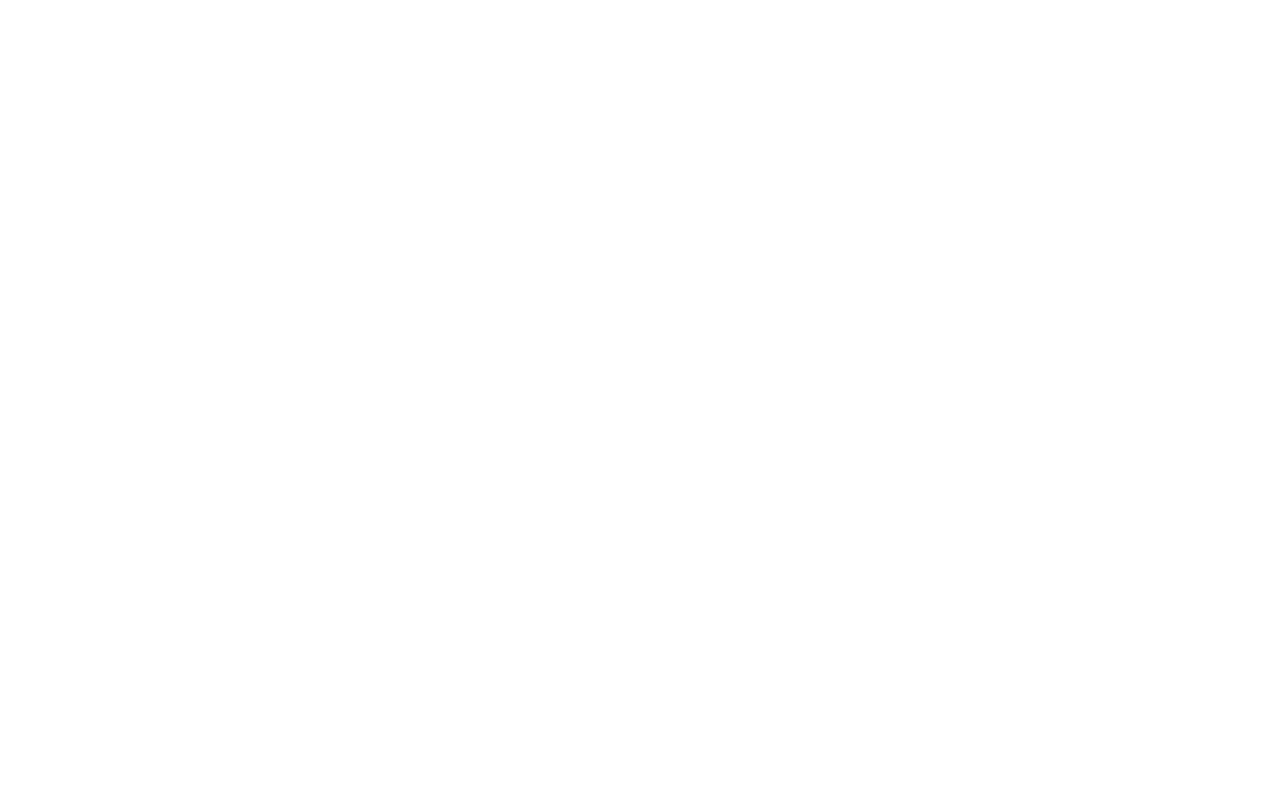
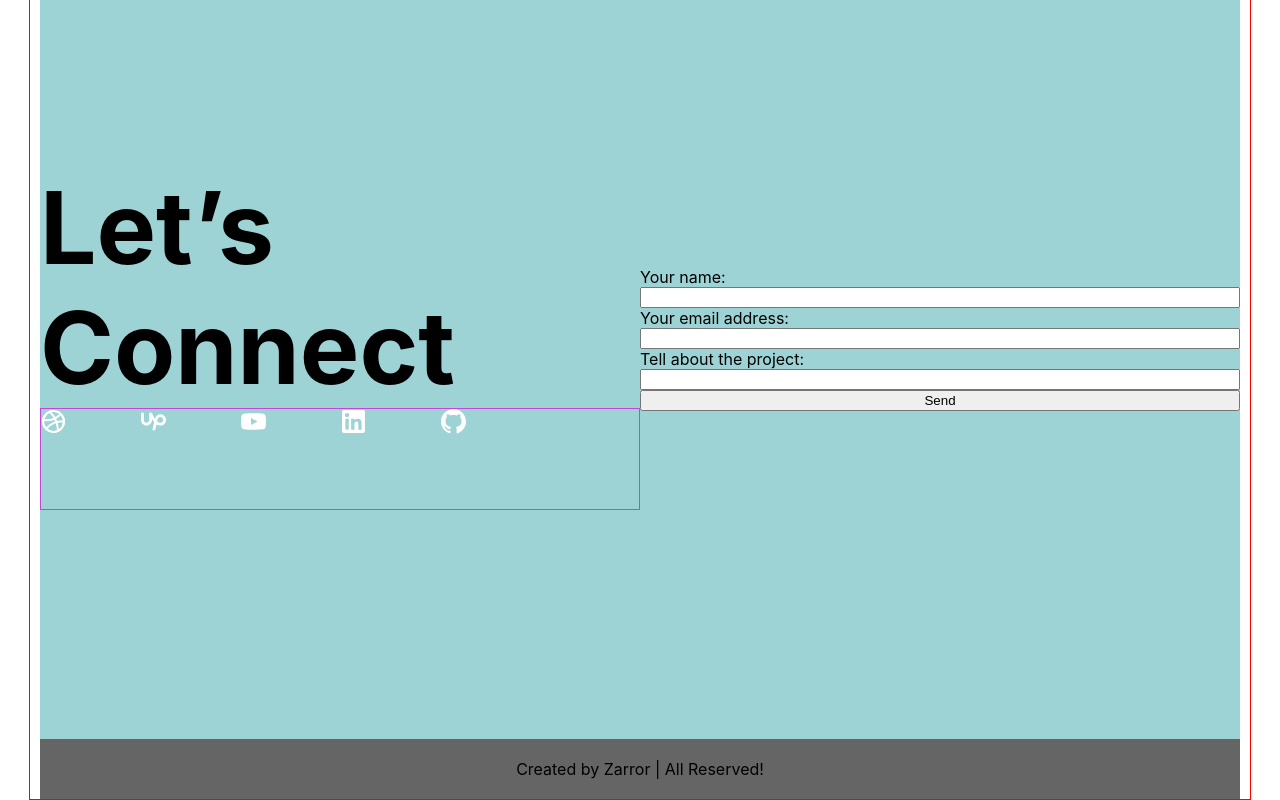
Before and after one commit to an-kulinich/portfolio, a React app: page / in a window 1280 px wide. Shown: the part 2670-3470 px from the top of the page. Before the commit the page ends 2312 px from the top, so only its background shows below. Built offline with nearby package versions, Linux system fonts and the light colour scheme.

Commit message:
Add footer

```diff
--- a/src/App.tsx
+++ b/src/App.tsx
@@ -6,6 +6,7 @@ import {Skills} from "./layout/sections/skills/Skills";
 import {Experience} from "./layout/sections/experience/Experience";
 import {Slider} from "./layout/sections/slider/Slider";
 import {Subscribe} from "./layout/sections/subscribe/Subscribe";
+import {Footer} from "./layout/footer/Footer";
 
 
 function App() {
@@ -18,6 +19,7 @@ function App() {
                 <Experience/>
                 <Slider/>
                 <Subscribe/>
+                <Footer/>
             </Container>
         </div>
     );
--- /dev/null
+++ b/src/layout/footer/Footer.tsx
@@ -0,0 +1,23 @@
+import styled from "styled-components";
+
+export const Footer = () => {
+    return (
+        <StyledFooter>
+            <FooterLink>Created by Zarror | All Reserved!</FooterLink>
+        </StyledFooter>
+    );
+};
+
+const StyledFooter = styled.footer`
+    width: 100%;
+    background-color: #656565;
+    display: flex;
+    justify-content: center;
+    align-items: center;
+    padding: 20px;
+    box-sizing: border-box;
+`
+
+const FooterLink = styled.a`
+
+`
--- a/src/layout/sections/experience/Experience.tsx
+++ b/src/layout/sections/experience/Experience.tsx
@@ -27,7 +27,7 @@ const StyledExperience = styled.section`
     display: flex;
     justify-content: space-between;
     width: 100%;
-    height: 50vh;
+    height: 100vh;
 `
 
 const YearText = styled.p`
--- a/src/layout/sections/slider/Slider.tsx
+++ b/src/layout/sections/slider/Slider.tsx
@@ -15,5 +15,5 @@ export const Slider = () => {
 const StyledSlider = styled.section`
     display: flex;
     width: 100%;
-    height: 70vh;
+    height: 100vh;
 `
--- a/src/layout/sections/subscribe/Subscribe.tsx
+++ b/src/layout/sections/subscribe/Subscribe.tsx
@@ -32,7 +32,10 @@ export const Subscribe = () => {
 
 const StyledSubscribe = styled.section`
     width: 100%;
+    height: 100vh;
     display: flex;
+    justify-content: center;
+    align-items: center;
     background-color: #9dd3d5;
 `
 
```
